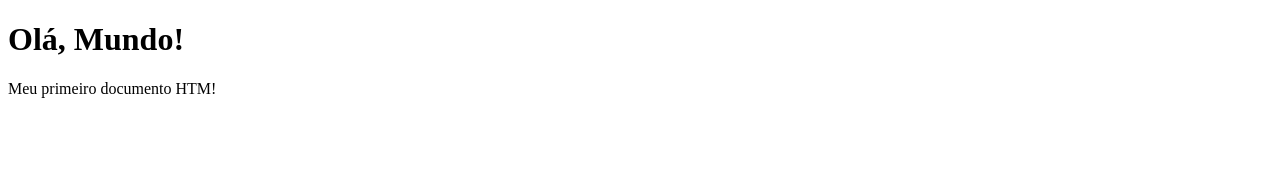
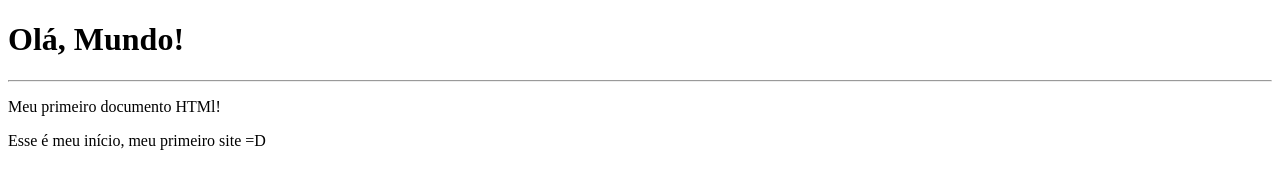
Before and after one commit to luizfelipe0413/Curso-html-css, a plain HTML site: page ex001/index.html in a window 1280 px wide. Drawn offline with Linux system fonts and the light colour scheme.

Commit message:
Primeira aula !

```diff
--- a/ex001/index.html
+++ b/ex001/index.html
@@ -7,6 +7,8 @@
 </head>
 <body>
     <h1>Olá, Mundo!</h1>
-    <p>Meu primeiro documento HTM!</p>
+    <hr>
+    <p>Meu primeiro documento HTMl!</p>
+    <p>Esse é meu início, meu primeiro site =D </p>
 </body>
 </html>
```
